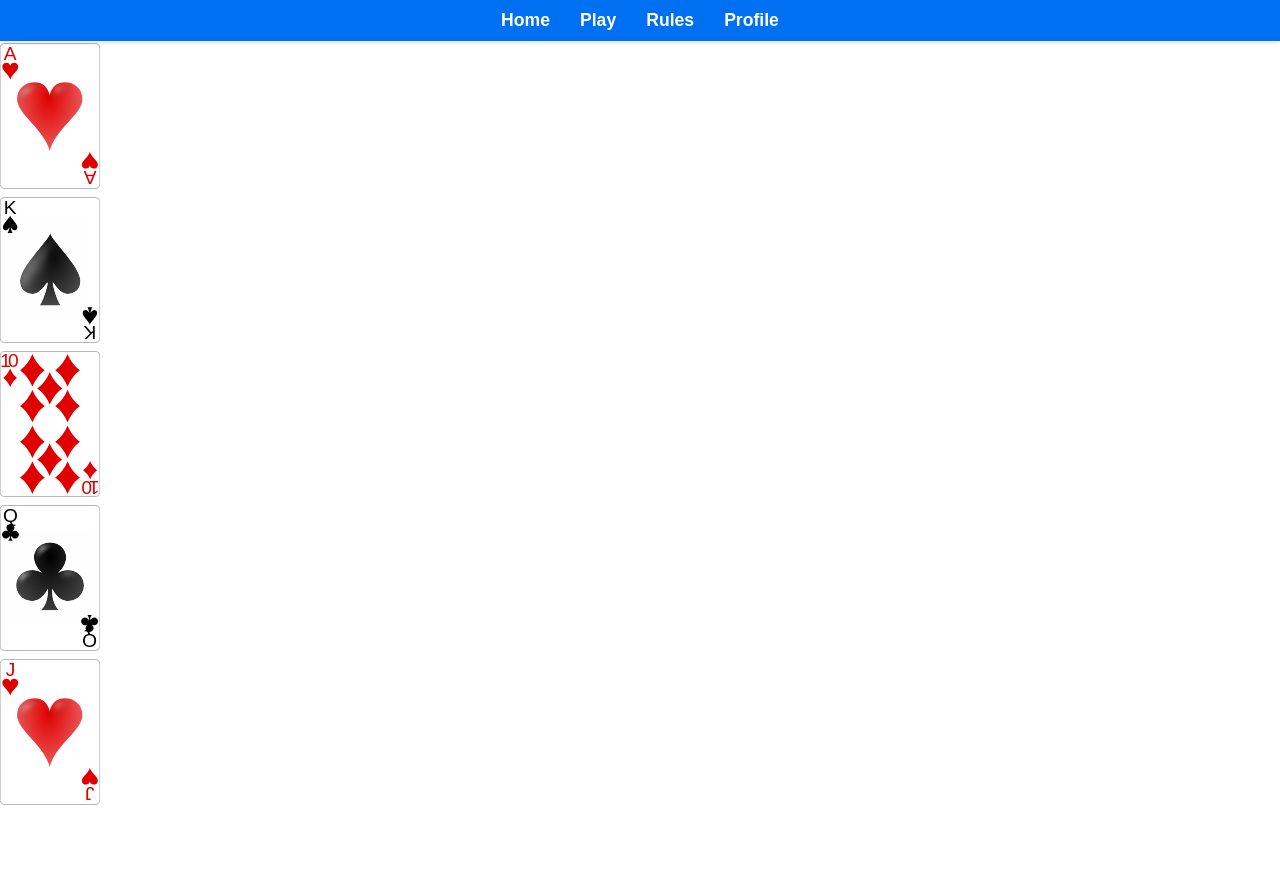
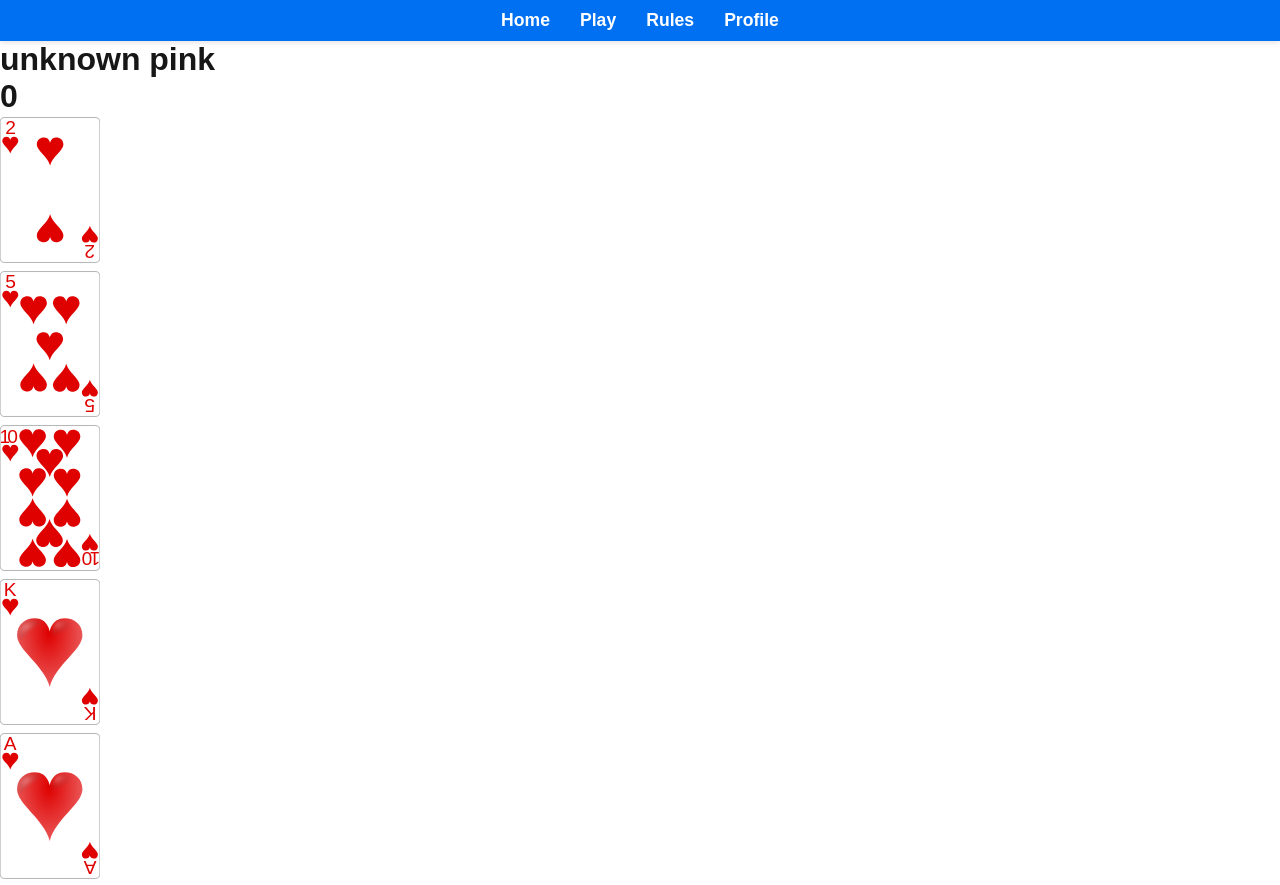
Before and after one commit to alexleeyt8888/shengji, a Next.js app: page /pages/play in a window 1280 px wide. Before the commit the page ends 811 px from the top, so only its background shows below. Built offline with nearby package versions, Linux system fonts and the light colour scheme.

Commit message:
fixed sorting hand + added to player

```diff
--- /dev/null
+++ b/src/app/game/Player.tsx
@@ -0,0 +1,35 @@
+import PlayerHand from "./PlayerHand";
+
+/*
+Needs to display username and maybe pfp and score
+properties:
+- playerhand
+- id
+- username
+- score
+*/
+export class Player {
+  hand: PlayerHand;
+  username: string;
+  id: number;
+  score: number;
+  constructor (hand: PlayerHand, username: string, id: number, score: number) {
+    this.hand = hand;
+    this.username = username;
+    this.id = id;
+    this.score = score;
+  }
+
+  display() {
+    return (
+        <div>
+            <h1>{this.username}</h1>
+            <h1>{this.score}</h1>
+            {this.hand.display()}
+        </div>
+    );
+}
+
+
+
+}
--- a/src/app/game/PlayerHand.tsx
+++ b/src/app/game/PlayerHand.tsx
@@ -8,6 +8,7 @@ properties:
 import styles from './PlayerHand.module.css'
 import Card, { CardProps } from './Card';
 import { useState } from 'react';
+import { Values, ValuesCode } from './enums/Values';
 
 // const PlayerHand: React.FC<{ hand: CardProps[] }> = ({ hand }) => {
 //     const [cards, setCards] = useState<CardProps[]>(hand);
@@ -48,12 +49,17 @@ export class PlayerHand {
     private hand: CardProps[];
     constructor(hand: CardProps[]) {
         this.hand = hand;
+        this.sortHand();
+    }
+
+    compareValues = (a: Values, b: Values): number => {
+        return ValuesCode[a] - ValuesCode[b];
     }
 
     sortHand(): void {
         this.hand.sort((a, b) => {
             if (a.suit === b.suit) {
-                return a.value.localeCompare(b.value);
+                return this.compareValues(a.value, b.value);
             }
             return a.suit.localeCompare(b.suit);
         });
--- a/src/app/game/enums/Values.tsx
+++ b/src/app/game/enums/Values.tsx
@@ -1,5 +1,4 @@
-export const enum Values {
-  ACE = "ace",
+export enum Values {
   TWO = "2",
   THREE = "3",
   FOUR = "4",
@@ -12,6 +11,25 @@ export const enum Values {
   JACK = "jack",
   QUEEN = "queen",
   KING = "king",
+  ACE = "ace",
   SJOKER = "small_joker",
   BJOKER = "big_joker",
 }
+
+export const ValuesCode = {
+  [Values.TWO]: 1,
+  [Values.THREE]: 2,
+  [Values.FOUR]: 3,
+  [Values.FIVE]: 4,
+  [Values.SIX]: 5,
+  [Values.SEVEN]: 6,
+  [Values.EIGHT]: 7,
+  [Values.NINE]: 8,
+  [Values.TEN]: 9,
+  [Values.JACK]: 10,
+  [Values.QUEEN]: 11,
+  [Values.KING]: 12,
+  [Values.ACE]: 13,
+  [Values.SJOKER]: 13,
+  [Values.BJOKER]: 14,
+};
--- a/src/app/pages/play/page.tsx
+++ b/src/app/pages/play/page.tsx
@@ -4,6 +4,7 @@ import styles from './page.module.css'
 import { Suits } from '../../game/enums/Suits'
 import { Values } from '../../game/enums/Values'
 import PlayerHand from '../../game/PlayerHand'
+import { Player } from '../../game/Player'
 
 export default function Play() {
     // create 4 players
@@ -13,17 +14,17 @@ export default function Play() {
     // display the 4 di pai
 
     const cards: CardProps[] = [
+        { suit: Suits.HEART, value: Values.FIVE, isTrump: false },
+        { suit: Suits.HEART, value: Values.TEN, isTrump: true },
+        { suit: Suits.HEART, value: Values.KING, isTrump: false },
         { suit: Suits.HEART, value: Values.ACE, isTrump: false },
-        { suit: Suits.SPADE, value: Values.KING, isTrump: true },
-        { suit: Suits.DIAMOND, value: Values.TEN, isTrump: false },
-        { suit: Suits.CLUB, value: Values.QUEEN, isTrump: false },
-        { suit: Suits.HEART, value: Values.JACK, isTrump: true }
+        { suit: Suits.HEART, value: Values.TWO, isTrump: true }
     ];
     const hand: PlayerHand = new PlayerHand(cards);
-
+    const p1: Player = new Player(hand, "unknown pink", 1, 0);
     return (
         <div>
-            {hand.display()}
+            {p1.display()}
         </div>
     )
 }
```
Also changed, not shown: src/app/game/Player.js (deleted, +0 -11 lines).
